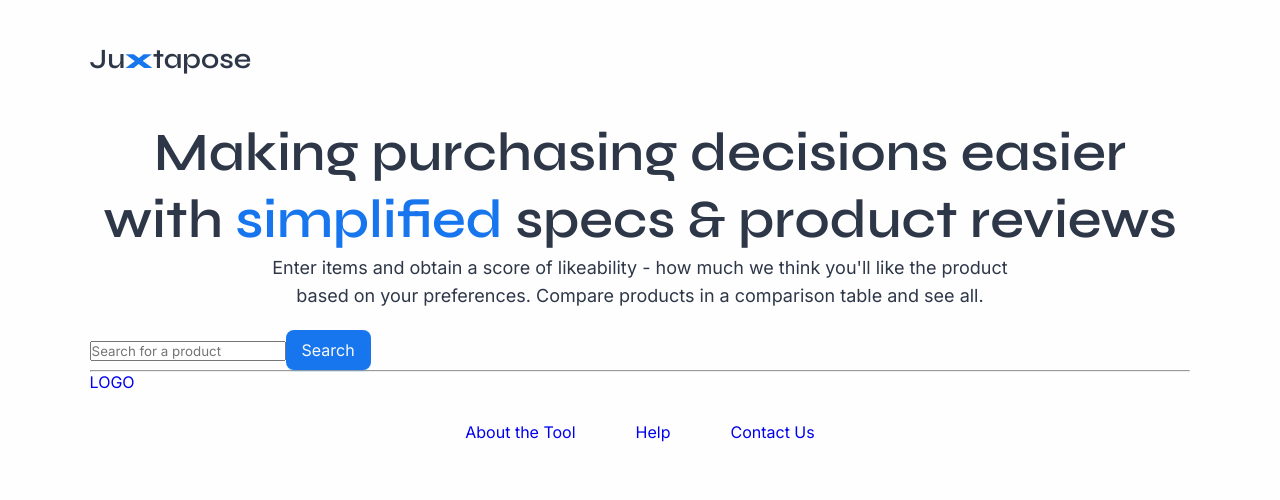
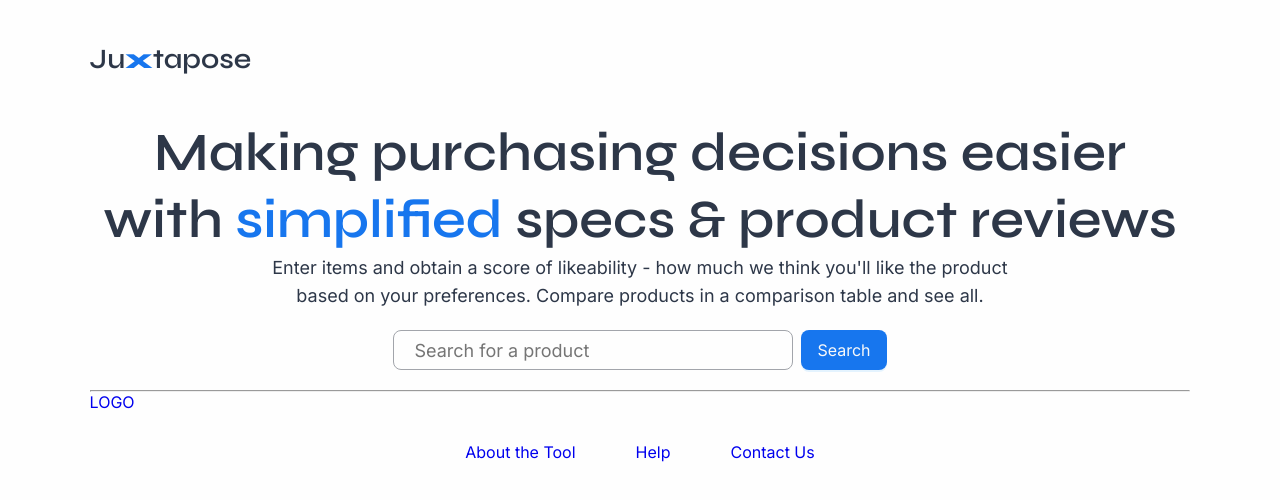
Before and after one commit to tzada8/capstone, a React (Create React App) app in the folder frontend/: page / in a window 1280 px wide. Shown: the top 500 px of the page. Built offline with nearby package versions, Linux system fonts and the light colour scheme.

Commit message:
Adding styling for search bar

```diff
--- a/frontend/src/components/search-bar/SearchBar.css
+++ b/frontend/src/components/search-bar/SearchBar.css
@@ -0,0 +1,53 @@
+.search-container-inside, .search-container-outside {
+    display: flex;
+    flex-direction: row;
+    align-items: center;
+}
+
+.search-container-inside {
+    background: var(--OFF-WHITE);
+    justify-content: left;
+    width: 80%;
+    border: 1px solid var(--GREY);
+    border-radius: 8px;
+}
+
+.search-container-outside {
+    justify-content: center;
+}
+
+.search-input-outside, .search-input-inside {
+    height: 40px;
+    border-radius: 8px;
+    padding-left: 20px;
+}
+
+.search-input-outside {
+    background: var(--OFF-WHITE);
+    width: 400px;
+    border: 1px solid var(--GREY);
+    margin-right: 8px;
+}
+
+.search-input-inside {
+    background: transparent;
+    width: 95%;
+    border: none;
+}
+
+.search-input-outside:focus, .search-container-inside:focus-within {
+    outline: 1px solid var(--PRIMARY-BLUE);
+}
+
+.search-input-inside:focus {
+    outline: none;
+}
+
+.search-icon {
+    background: transparent;
+    color: var(--GREY);
+    width: 5%;
+    height: 40px;
+    border: none;
+    border-radius: 0 8px 8px 0;
+}
--- a/frontend/src/components/search-bar/SearchBar.jsx
+++ b/frontend/src/components/search-bar/SearchBar.jsx
@@ -1,9 +1,12 @@
 import React from "react";
+import { SearchOutlined } from '@ant-design/icons';
 import { Button } from "antd";
 
 import "./SearchBar.css";
 
 function SearchBar(props) {
+    const searchBarClass = props.isButtonInsideBar ? "search-input-inside" : "search-input-outside"
+
     const handleSubmit = (event) => {
         event.preventDefault();
         props.onSearchSubmit();
@@ -11,14 +14,20 @@ function SearchBar(props) {
 
 	return (
         <form onSubmit={handleSubmit}>
+            <div className={props.isButtonInsideBar ? "search-container-inside" : "search-container-outside"}>
                 <input
-                className="search-input"
+                    className={`body-1 ${searchBarClass}`}
                     type="text"
                     onChange={e => props.setQuery(e.target.value)}
                     value={props.query}
                     placeholder="Search for a product"
                 />
+                {props.isButtonInsideBar ? (
+                    <button className="search-icon" type="submit"><SearchOutlined /></button>
+                ) : (
                     <Button type="primary" size="large" className="primary-button" htmlType="submit">Search</Button>
+                )}
+            </div>
         </form>
 	);
 }
--- a/frontend/src/pages/home/Home.jsx
+++ b/frontend/src/pages/home/Home.jsx
@@ -40,7 +40,13 @@ function Home() {
             <p className="body-1 center-text">based on your preferences. Compare products in a comparison table and see all.</p>
             <br/>
             {/* TODO: Need to limit users to only search for camera specific items. */}
-            <SearchBar onSearchSubmit={() => setIsPreferencesModalOpen(true)} query={searchQuery} setQuery={setSearchQuery}/>
+            <SearchBar
+                isButtonInsideBar={false}
+                onSearchSubmit={() => setIsPreferencesModalOpen(true)}
+                query={searchQuery}
+                setQuery={setSearchQuery}
+            />
+            <br />
             <Footer />
 		</div>
 	);
--- a/frontend/src/pages/product-search/ProductSearch.jsx
+++ b/frontend/src/pages/product-search/ProductSearch.jsx
@@ -131,7 +131,12 @@ function ProductSearch() {
                 <h1>Select products to compare</h1>
                 <p className="body-1 center-text">Obtain recommendations for the products you select you will like most using a likeability</p>
                 <p className="body-1 center-text">rating based off of your learned preferences and aggregated product reviews</p>
-                <SearchBar onSearchSubmit={onSearchSubmit} query={searchQuery} setQuery={setSearchQuery}/>
+                <SearchBar
+                    isButtonInsideBar={true}
+                    onSearchSubmit={onSearchSubmit}
+                    query={searchQuery}
+                    setQuery={setSearchQuery}
+                />
                 <p>{numProductsSelected} Selected</p>
 
                 <div className="picked-for-you">
```
Lines whose indentation alone changed are shown as unchanged.
